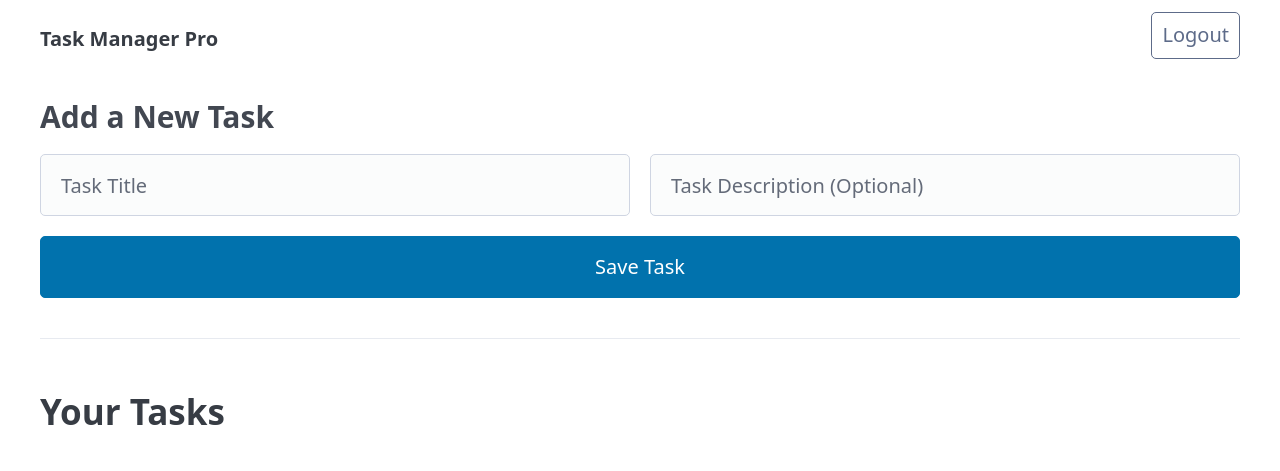
After one commit to mdsiddique05/synent-task9-fulltodo-siddique, a Flask app: template templates/dashboard.html in a window 1280 px wide. The commit adds this page. Shown: the top 471 px of the page. Run offline with Flask 3, Linux system fonts and the light colour scheme; the template is opened without the code that fills it, so the values that code supplies are empty; some libraries are stand-ins or nearby versions.

Commit message:
added html and basic styling

```diff
--- a/main.py
+++ b/main.py
@@ -1,4 +1,4 @@
-from flask import Flask,session,render_template,request
+from flask import Flask,session,render_template,request,redirect,url_for
 from flask_sqlalchemy import SQLAlchemy
 from werkzeug.security import generate_password_hash, check_password_hash
 from dotenv import load_dotenv
@@ -45,25 +45,27 @@ def register(username,password):
 @app.route('/login',methods =['GET','POST'])
 def login():
 
-    if request.method == 'Post':
+    if request.method == 'POST':
 
         form_username = request.form['username']
         form_password = request.form['password']
 
-        user = User.query.filer_by(username = form_username).first()
+        user = User.query.filter_by(username = form_username).first()
 
         if not user:
             return "error: user not found login first"
 
         if check_password_hash(user.password,form_password):
             session['user_id'] = user.id
-            return f"welcome back {user.username}"
+
+            return redirect(url_for('view_tasks'))
         else:
             return "incorrect password!"
 
+
     return render_template('login.html')
 
-@app.route('/add')
+@app.route('/add',methods = ['GET','POST'])
 def add_task():
 
     if 'user_id' not in session:
@@ -72,16 +74,19 @@ def add_task():
     current_user_id = session['user_id']
     user = User.query.get(current_user_id)
 
-    my_task = Task(title="hello", description="first row", user_id= current_user_id)
-    my_task2 = Task(title="my", description="second row",user_id =  current_user_id)
-    my_task3 = Task(title="people", description="third row", user_id= current_user_id)
+    title = request.form.get('title')
+    desc = request.form.get('description')
+
+    my_task = Task(title={title},description = {desc}, user_id = current_user_id)
 
     db.session.add(my_task)
-    db.session.add(my_task2)
-    db.session.add(my_task3)
+
+    # db.session.add(my_task)
+    # db.session.add(my_task2)
+    # db.session.add(my_task3)
     db.session.commit()
 
-    return f"Tasks successfully created and assigned to {user.username}!"
+    return redirect(url_for('view_tasks'))
 
 @app.route('/delete/<int:id>')
 def delete(id):
@@ -93,7 +98,7 @@ def delete(id):
     db.session.delete(task)
     db.session.commit()
 
-    return f"{id} deleted"
+    return redirect(url_for('view_tasks'))
 
 @app.route('/complete/<int:id>')
 def update(id):
@@ -103,7 +108,7 @@ def update(id):
 
     db.session.commit()
 
-    return f"task {id} has been marked completed"
+    return redirect(url_for('view_tasks'))
 
 
 
@@ -127,19 +132,21 @@ def view_tasks():
             "description": task.description,
             "is_complete": task.is_complete
         })
-    return {"tasks": tasks_list}
+
+    return render_template('dashboard.html',tasks= tasks_list)
+
 
 
 @app.route('/logout')
 def logout():
     session.pop('user_id',None)
-    return "you have been logged out"
+    return redirect(url_for('login'))
 
 
 
 
 if __name__ == '__main__':
-    # This command reads your classes and actually builds the tables in MySQL!
+
     with app.app_context():
         db.create_all()
 
--- /dev/null
+++ b/templates/dashboard.html
@@ -0,0 +1,56 @@
+<!DOCTYPE html>
+<html lang="en">
+<head>
+    <meta charset="UTF-8">
+    <meta name="viewport" content="width=device-width, initial-scale=1">
+    <title>Your Dashboard</title>
+    <link rel="stylesheet" href="https://cdn.jsdelivr.net/npm/@picocss/pico@2/css/pico.min.css">
+</head>
+<body>
+    <nav class="container">
+        <ul>
+            <li><strong>Task Manager Pro</strong></li>
+        </ul>
+        <ul>
+            <li><a href="/logout" role="button" class="secondary outline">Logout</a></li>
+        </ul>
+    </nav>
+
+    <main class="container">
+        <!-- <article> -->
+            <header><h3> Add a New Task</h3></header>
+            <form action="/add" method="POST">
+                <div class="grid">
+                    <input type="text" name="title" placeholder="Task Title" required>
+                    <input type="text" name="description" placeholder="Task Description (Optional)">
+                </div>
+                <button type="submit">Save Task</button>
+            </form>
+        <!-- </article> -->
+
+        <hr>
+
+        <h2>Your Tasks</h2>
+
+        {% for task in tasks %}
+            <article>
+                <header>
+                    <strong>{{ task.title }}</strong>
+                    <span style="float: right;">
+                        {% if task.is_complete %} ✔️Done {% else %} ❌ Pending {% endif %}
+                    </span>
+                </header>
+                <p>{{ task.description }}</p>
+
+                <footer class="grid">
+                    {% if not task.is_complete %}
+                        <a href="/complete/{{ task.id }}" role="button" class="outline">Mark Complete</a>
+                    {% endif %}
+                    <a href="/delete/{{ task.id }}" role="button" class="secondary outline">Delete Task</a>
+                </footer>
+            </article>
+        {% endfor %}
+
+    </main>
+</body>
+</html>
```
Also changed, not shown: templates/login.html (+19 -12 lines).
